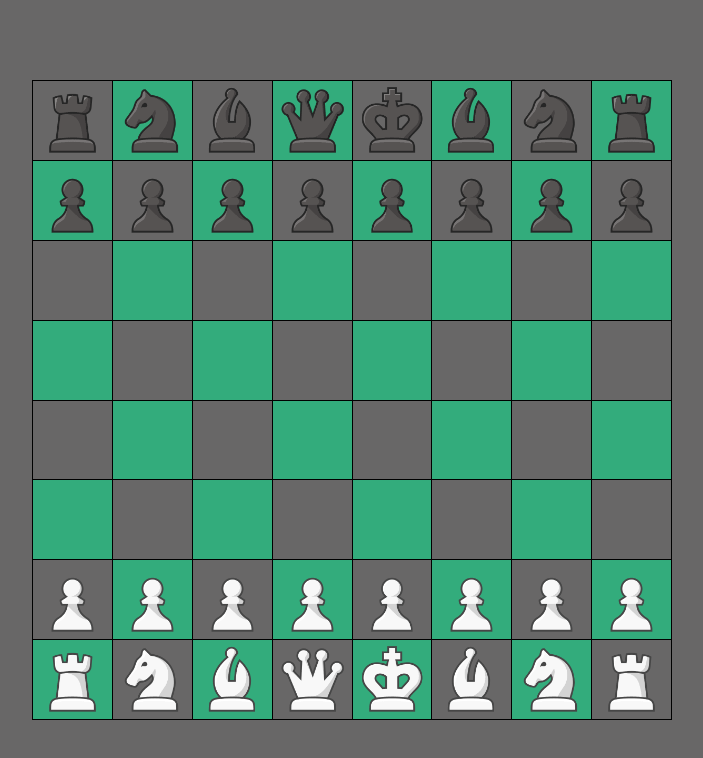
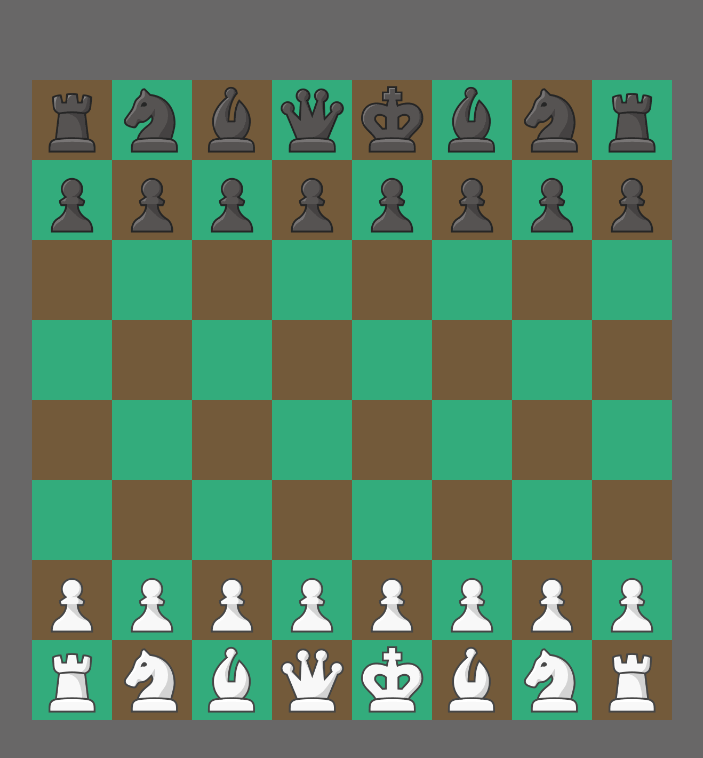
Before and after one commit to BabiPunSociu/covua, a Vue app: page / in a window 1280 px wide. Shown: the top 758 px of the page, without its empty margins (288-991 px from the left). Built offline with nearby package versions, Linux system fonts and the light colour scheme.

Commit message:
feat: Fix Drag and Drop; Fix chessman.js

```diff
--- a/src/App.vue
+++ b/src/App.vue
@@ -1,21 +1,36 @@
 <template>
   <div class="container">
     <table>
-      <tr v-for="(row, indexRow) in theStartMatrix" :key="row">
-        <td v-for="(cell, indexCol) in row" :key="cell">
+      <tr
+        v-for="(row, indexRow) in theStartMatrix"
+        :key="row"
+        :data-row="indexRow"
+      >
+        <!-- Thuộc tính v-draggable để chỉ thị thẻ <td> là một vùng THẢ -->
+        <!-- @dragover.prevent="handleDragOver" -->
+        <td
+          v-for="(cell, indexCol) in row"
+          :ref="'td' + indexRow.toString() + indexCol"
+          :key="cell"
+          :data-col="indexCol"
+          :class="{ 'cell-color-caro': (indexRow + indexCol) % 2 !== 0 }"
+          @dragenter="handleDragEnter($event, cell, indexRow, indexCol)"
+          @dragover.prevent="handleDragOver($event)"
+          @dragleave="handleDragLeave(indexRow, indexCol)"
+          @drop="handleDrop"
+        >
+          <!-- Thuộc tính draggable="true" để cho phép Drag -->
+          <!-- Hiển thị ảnh quân cờ bằng class -->
           <div
+            v-if="cell !== this.$enum.chessMan.empty"
+            :ref="'div' + indexRow.toString() + indexCol"
+            :data-chessman="cell"
             class="chess-man chess-man-neo"
-            :class="
-              ('cell-color',
-              { 'cell-color-caro': (indexRow + indexCol) % 2 !== 0 })
-            "
-          >
-            <!-- Hiển thị ảnh quân cờ -->
-            <div
-              class="chess-image"
-              :class="this.$resource.classChessMan[cell]"
-            ></div>
-          </div>
+            :class="this.$resource.classChessMan[cell]"
+            draggable="true"
+            @dragstart="handleDragStart"
+            @dragend="handleDragEnd"
+          ></div>
         </td>
       </tr>
     </table>
@@ -39,14 +54,191 @@ export default {
         [5, 4, 3, 2, 1, 3, 4, 5],
       ],
 
-      // Dữ liệu
-      droppedData: null,
+      /**
+       * Đối tượng chessMan Source đang thao tác
+       */
+      sourceChessMan: null,
+
+      /**
+       * Đối tượng chessMan Target - đây KHÔNG phải đối tượng chessman:
+       * { chessValue: Number, row: Number, col: Number, }
+       */
+      targetChessMan: null,
     };
   },
 
   mounted() {},
 
-  methods: {},
+  methods: {
+    /* ================== DRAG - DROP ================== */
+    /**
+     * Xử lý sự kiện khi BẮT ĐẦU Drag:
+     * - Lấy thông tin của đối tượng cần Drag
+     *
+     * @param {Event} event Event sự kiện
+     * @author: NVDung (13-03-2024)
+     */
+    handleDragStart(event) {
+      console.log("======================================");
+      console.log("handleDragStart");
+      event.dataTransfer.effectAllowed = "move";
+
+      // Lấy thông tin ChessMan Source
+      let dragData = {
+        // Giá trị quân cờ theo giá trị số
+        chessManValue: parseInt(event.target.dataset.chessman),
+        // Giá trị HÀNG trong ma trận
+        indexRow: parseInt(
+          event.target.parentElement.parentElement.dataset.row
+        ),
+        // Giá trị CỘT trong ma trận
+        indexCol: parseInt(event.target.parentElement.dataset.col),
+      };
+
+      // Tạo đối tượng chessMan Source  để xử lý thao tác
+      this.sourceChessMan = this.$createChessMan(
+        dragData.chessManValue,
+        dragData.indexRow,
+        dragData.indexCol
+      );
+      console.log("Chess Man Source: ");
+      console.table(this.sourceChessMan);
+
+      console.log("======================================");
+    },
+
+    /**
+     * Xử lý sự kiện khi con trỏ chuỗi di chuyển VÀO VÙNG THẢ.
+     * - Tô sáng VÙNG THẢ.
+     * - Nhận dữ liệu VÙNG THẢ -> Tạo đối tượng targetChessMan.
+     *
+     * @param {Event} event  Đối tượng Event
+     * @param {Number} chessValue Giá trị số của quân cờ.
+     * @param {Number} row Giá trị HÀNG trong ma trận.
+     * @param {Number} col Giá trị CỘT trong ma trận.
+     * @author: NVDung (13-03-2024)
+     */
+    handleDragEnter(event, chessValue, row, col) {
+      console.log("======================================");
+      console.log("handleDragEnter");
+
+      event.dataTransfer.dropEffect = "move";
+
+      try {
+        // Lấy ref thẻ td nguồn
+        let divRef =
+          "div" +
+          this.sourceChessMan.rowCurrent.toString() +
+          this.sourceChessMan.colCurrent;
+
+        // Lấy thẻ div.chess-man
+        let divElement = this.$refs[divRef][0];
+        // console.log(divElement);
+        event.dataTransfer.setDragImage(divElement, 0, 0);
+      } catch (error) {
+        console.error("Lỗi khi lấy thẻ div.chess-man");
+        console.error(error);
+      }
+
+      console.log("======================================");
+
+      // Xác định thẻ HTML VÙNG THẢ
+      let el = this.$refs["td" + row.toString() + col][0];
+
+      // Tô sáng
+      el.style.outline = "3px auto white";
+      // console.log(el);
+
+      // Tạo đối tượng targetChessMan
+      this.targetChessMan = {
+        chessValue: chessValue,
+        row: row,
+        col: col,
+      };
+
+      console.log("Target chess man: ");
+      console.table(this.targetChessMan);
+    },
+
+    /**
+     * Xử lý sự kiện khi con trỏ chuột di chuyển trên vùng thả => Bắt sự kiện liên tục ngay trên 1 vùng thả.
+     *
+     * @param {Event} event Đối tượng Event
+     * @author: NVDung (13-03-2024)
+     */
+    handleDragOver(event) {
+      event.preventDefault();
+      // console.log("======================================");
+      // console.log("handleDragOver");
+      event.preventDefault();
+    },
+
+    /**
+     * Xử lý sự kiện khi con trỏ chuỗi di chuyển RA khỏi VÙNG THẢ.
+     * - Tắt Tô sáng VÙNG THẢ.
+     *
+     * @param {Event} event Đối tượng Event
+     * @param {Number} row Giá trị HÀNG trong ma trận.
+     * @param {Number} col Giá trị CỘT trong ma trận.
+     * @author: NVDung (13-03-2024)
+     */
+    handleDragLeave(row, col) {
+      // console.log("======================================");
+      // console.log("handleDragLeave");
+
+      // Xác định thẻ HTML VÙNG THẢ
+      let el = this.$refs["td" + row.toString() + col][0];
+
+      // Tắt tô sáng
+      el.style.outline = "none";
+      // console.log(el);
+    },
+
+    /**
+     * Xử lý khi THẢ phần tử vào VÙNG THẢ <td>
+     * - Validate và cập nhật dữ liệu.
+     *
+     * @param {Event} event Event sự kiện
+     * @author: NVDung (13-03-2024)
+     */
+    handleDrop() {
+      console.log("======================================");
+      console.log("handleDrop");
+      this.sourceChessMan.moveTo(
+        this.targetChessMan.chessValue,
+        this.targetChessMan.row,
+        this.targetChessMan.col,
+        this.theStartMatrix
+      );
+    },
+
+    /**
+     * Xử lý sự kiện khi KẾT THÚC Drag.
+     * - Xóa tô sáng VÙNG THẢ Đích.
+     * - Clear dữ liệu.
+     *
+     * @author: NVDung (13-03-2024)
+     */
+    handleDragEnd() {
+      console.log("======================================");
+      console.log("handleDragEnd: Xóa tô sáng ô đích.");
+
+      // Xác định thẻ HTML đích từ đối tượng targetChessMan.
+      let el =
+        this.$refs[
+          "td" + this.targetChessMan.row.toString() + this.targetChessMan.col
+        ][0];
+
+      // console.log(el);
+      // Xóa tô sáng
+      el.style.outline = "none";
+
+      // Clear dữ liệu
+      this.sourceChessMan = null;
+      this.targetChessMan = null;
+    },
+    /* ================== End DRAG - DROP ================== */
+  },
 };
 </script>
 
@@ -65,21 +257,21 @@ export default {
     border-collapse: collapse;
 
     td {
-      border: 1px solid black;
+      background-color: rgb(115, 90, 58);
+
+      &.cell-color-caro {
+        background-color: #01ef9282; // rgb(114, 251, 162);
+      }
 
       .chess-man {
-        width: 100%;
+        user-select: none;
+
+        &:hover {
+          cursor: grab;
+        }
 
         &.chess-man-neo {
           height: 100%;
-        }
-
-        &.cell-color {
-          background-color: rgb(115, 90, 58);
-        }
-
-        &.cell-color-caro {
-          background-color: #01ef9282; // rgb(114, 251, 162);
         }
       }
     }
--- a/src/assets/css/chess-main.scss
+++ b/src/assets/css/chess-main.scss
@@ -32,14 +32,14 @@ $chessman-name: ("king", "queen", "bishop", "rook", "knight", "pawn");
 .chess-man-neo {
   /* ======================== Quân trắng ======================== */
   @each $name in $chessman-name {
-    .white-#{$name} {
+    &.white-#{$name} {
       @include chessman("neo", "w", $name);
     }
   }
 
   /* ======================== Quân đen ======================== */
   @each $name in $chessman-name {
-    .black-#{$name} {
+    &.black-#{$name} {
       @include chessman("neo", "b", $name);
     }
   }
@@ -49,14 +49,14 @@ $chessman-name: ("king", "queen", "bishop", "rook", "knight", "pawn");
 .chess-man-club {
   /* ======================== Quân trắng ======================== */
   @each $name in $chessman-name {
-    .white-#{$name} {
+    &.white-#{$name} {
       @include chessman("club", "w", $name);
     }
   }
 
   /* ======================== Quân đen ======================== */
   @each $name in $chessman-name {
-    .black-#{$name} {
+    &.black-#{$name} {
       @include chessman("club", "b", $name);
     }
   }
--- a/src/js/chessman/chessman-bishop.js
+++ b/src/js/chessman/chessman-bishop.js
@@ -14,12 +14,12 @@ class chessManBishop extends chessMan {
    *
    * @param {Number} chessManValue Giá trị số của quân cờ theo quy ước, từ 1 đến 12. Ví dụ: 1, 2, ..., 12
    * @param {Number} rowCurrent Vị trí hàng hiện tại của quân cờ theo ma trận. Ví dụ: 0, 1, ..., 7.
-   * @param {Number} colCurent Vị trí cột hiện tại của quân cờ theo ma trận. Ví dụ: 0, 1, ..., 7.
+   * @param {Number} colCurrent Vị trí cột hiện tại của quân cờ theo ma trận. Ví dụ: 0, 1, ..., 7.
    *
    * @author: NVDung (11-03-2024)
    */
-  constructor(chessManValue, rowCurrent, colCurent) {
-    super(chessManValue, rowCurrent, colCurent);
+  constructor(chessManValue, rowCurrent, colCurrent) {
+    super(chessManValue, rowCurrent, colCurrent);
   }
 
   // ===================================== Phương thức ===================================== //
@@ -42,7 +42,7 @@ class chessManBishop extends chessMan {
 
     // Di chuyển chéo, nghĩa là khoảng cách ngang & dọc bằng nhau
     if (
-      Math.abs(toColumn - this.colCurent) === Math.abs(toRow - this.rowCurrent)
+      Math.abs(toColumn - this.colCurrent) === Math.abs(toRow - this.rowCurrent)
     ) {
       let isBlockedPath = this.isBlockedPathDiagonal(
         toRow,
--- a/src/js/chessman/chessman-king.js
+++ b/src/js/chessman/chessman-king.js
@@ -14,12 +14,12 @@ class chessManKing extends chessMan {
    *
    * @param {Number} chessManValue Giá trị số của quân cờ theo quy ước, từ 1 đến 12. Ví dụ: 1, 2, ..., 12
    * @param {Number} rowCurrent Vị trí hàng hiện tại của quân cờ theo ma trận. Ví dụ: 0, 1, ..., 7.
-   * @param {Number} colCurent Vị trí cột hiện tại của quân cờ theo ma trận. Ví dụ: 0, 1, ..., 7.
+   * @param {Number} colCurrent Vị trí cột hiện tại của quân cờ theo ma trận. Ví dụ: 0, 1, ..., 7.
    *
    * @author: NVDung (19-02-2024)
    */
-  constructor(chessManValue, rowCurrent, colCurent) {
-    super(chessManValue, rowCurrent, colCurent);
+  constructor(chessManValue, rowCurrent, colCurrent) {
+    super(chessManValue, rowCurrent, colCurrent);
   }
 
   // ===================================== Phương thức ===================================== //
@@ -43,7 +43,7 @@ class chessManKing extends chessMan {
     // Kiểm tra di chuyển 1 ô theo mọi hướng
     if (
       Math.abs(toRow - this.rowCurrent) <= 1 &&
-      Math.abs(toColumn - this.colCurent) <= 1
+      Math.abs(toColumn - this.colCurrent) <= 1
     ) {
       return true;
     }
--- a/src/js/chessman/chessman-knight.js
+++ b/src/js/chessman/chessman-knight.js
@@ -14,12 +14,12 @@ class chessManKnight extends chessMan {
    *
    * @param {Number} chessManValue Giá trị số của quân cờ theo quy ước, từ 1 đến 12. Ví dụ: 1, 2, ..., 12
    * @param {Number} rowCurrent Vị trí hàng hiện tại của quân cờ theo ma trận. Ví dụ: 0, 1, ..., 7.
-   * @param {Number} colCurent Vị trí cột hiện tại của quân cờ theo ma trận. Ví dụ: 0, 1, ..., 7.
+   * @param {Number} colCurrent Vị trí cột hiện tại của quân cờ theo ma trận. Ví dụ: 0, 1, ..., 7.
    *
    * @author: NVDung (11-03-2024)
    */
-  constructor(chessManValue, rowCurrent, colCurent) {
-    super(chessManValue, rowCurrent, colCurent);
+  constructor(chessManValue, rowCurrent, colCurrent) {
+    super(chessManValue, rowCurrent, colCurrent);
   }
 
   // ===================================== Phương thức ===================================== //
@@ -43,9 +43,9 @@ class chessManKnight extends chessMan {
     // Kiểm tra di chuyển chéo chữ L
     if (
       (Math.abs(toRow - this.rowCurrent) === 1 &&
-        Math.abs(toColumn - this.colCurent) === 2) ||
+        Math.abs(toColumn - this.colCurrent) === 2) ||
       (Math.abs(toRow - this.rowCurrent) === 2 &&
-        Math.abs(toColumn - this.colCurent) === 1)
+        Math.abs(toColumn - this.colCurrent) === 1)
     ) {
       return true;
     }
--- a/src/js/chessman/chessman-pawn.js
+++ b/src/js/chessman/chessman-pawn.js
@@ -14,12 +14,12 @@ class chessManPawn extends chessMan {
    *
    * @param {Number} chessManValue Giá trị số của quân cờ theo quy ước, từ 1 đến 12. Ví dụ: 1, 2, ..., 12
    * @param {Number} rowCurrent Vị trí hàng hiện tại của quân cờ theo ma trận. Ví dụ: 0, 1, ..., 7.
-   * @param {Number} colCurent Vị trí cột hiện tại của quân cờ theo ma trận. Ví dụ: 0, 1, ..., 7.
+   * @param {Number} colCurrent Vị trí cột hiện tại của quân cờ theo ma trận. Ví dụ: 0, 1, ..., 7.
    *
    * @author: NVDung (11-03-2024)
    */
-  constructor(chessManValue, rowCurrent, colCurent) {
-    super(chessManValue, rowCurrent, colCurent);
+  constructor(chessManValue, rowCurrent, colCurrent) {
+    super(chessManValue, rowCurrent, colCurrent);
   }
 
   // ===================================== Phương thức ===================================== //
@@ -76,7 +76,7 @@ class chessManPawn extends chessMan {
       this.id === NVDEnum.chessMan.whitePawn &&
       toChessManValue >= NVDEnum.chessMan.blackKing &&
       this.rowCurrent - 1 === toRow &&
-      Math.abs(this.colCurent - toColumn) === 1
+      Math.abs(this.colCurrent - toColumn) === 1
     ) {
       return true;
     }
@@ -86,7 +86,7 @@ class chessManPawn extends chessMan {
       this.id === NVDEnum.chessMan.blackPawn &&
       0 < toChessManValue <= NVDEnum.chessMan.whitePawn &&
       this.rowCurrent + 1 === toRow &&
-      Math.abs(this.colCurent - toColumn) === 1
+      Math.abs(this.colCurrent - toColumn) === 1
     ) {
       return true;
     }
--- a/src/js/chessman/chessman-queen.js
+++ b/src/js/chessman/chessman-queen.js
@@ -14,12 +14,12 @@ class chessManQueen extends chessMan {
    *
    * @param {Number} chessManValue Giá trị số của quân cờ theo quy ước, từ 1 đến 12. Ví dụ: 1, 2, ..., 12
    * @param {Number} rowCurrent Vị trí hàng hiện tại của quân cờ theo ma trận. Ví dụ: 0, 1, ..., 7.
-   * @param {Number} colCurent Vị trí cột hiện tại của quân cờ theo ma trận. Ví dụ: 0, 1, ..., 7.
+   * @param {Number} colCurrent Vị trí cột hiện tại của quân cờ theo ma trận. Ví dụ: 0, 1, ..., 7.
    *
    * @author: NVDung (11-03-2024)
    */
-  constructor(chessManValue, rowCurrent, colCurent) {
-    super(chessManValue, rowCurrent, colCurent);
+  constructor(chessManValue, rowCurrent, colCurrent) {
+    super(chessManValue, rowCurrent, colCurrent);
   }
 
   // ===================================== Phương thức ===================================== //
@@ -45,7 +45,7 @@ class chessManQueen extends chessMan {
       // Di chuyển ngang
       toRow === this.rowCurrent ||
       // Di chuyển dọc
-      toColumn === this.colCurent
+      toColumn === this.colCurrent
     ) {
       // Kiểm tra quân cờ chặn đường
       let isBlockedPath = this.isBlockedPath(toRow, toColumn, boardStateMatrix);
@@ -54,7 +54,7 @@ class chessManQueen extends chessMan {
 
     // Di chuyển chéo, nghĩa là khoảng cách ngang & dọc bằng nhau
     if (
-      Math.abs(toColumn - this.colCurent) === Math.abs(toRow - this.rowCurrent)
+      Math.abs(toColumn - this.colCurrent) === Math.abs(toRow - this.rowCurrent)
     ) {
       // Kiểm tra quân cờ chặn đường
       let isBlockedPathDiagonal = this.isBlockedPathDiagonal(
--- a/src/js/chessman/chessman-rook.js
+++ b/src/js/chessman/chessman-rook.js
@@ -14,12 +14,12 @@ class chessManRook extends chessMan {
    *
    * @param {Number} chessManValue Giá trị số của quân cờ theo quy ước, từ 1 đến 12. Ví dụ: 1, 2, ..., 12
    * @param {Number} rowCurrent Vị trí hàng hiện tại của quân cờ theo ma trận. Ví dụ: 0, 1, ..., 7.
-   * @param {Number} colCurent Vị trí cột hiện tại của quân cờ theo ma trận. Ví dụ: 0, 1, ..., 7.
+   * @param {Number} colCurrent Vị trí cột hiện tại của quân cờ theo ma trận. Ví dụ: 0, 1, ..., 7.
    *
    * @author: NVDung (11-03-2024)
    */
-  constructor(chessManValue, rowCurrent, colCurent) {
-    super(chessManValue, rowCurrent, colCurent);
+  constructor(chessManValue, rowCurrent, colCurrent) {
+    super(chessManValue, rowCurrent, colCurrent);
   }
 
   // ===================================== Phương thức ===================================== //
@@ -45,7 +45,7 @@ class chessManRook extends chessMan {
       // Di chuyển ngang
       toRow === this.rowCurrent ||
       // Di chuyển dọc
-      toColumn === this.colCurent
+      toColumn === this.colCurrent
     ) {
       // Kiểm tra quân cờ cản đường
       let isBlockedPath = this.isBlockedPath(toRow, toColumn, boardStateMatrix);
--- a/src/js/chessman/chessman.js
+++ b/src/js/chessman/chessman.js
@@ -15,10 +15,10 @@ class chessMan {
    *
    * @param {Number} chessManValue Giá trị số của quân cờ theo quy ước, từ 1 đến 12. Ví dụ: 1, 2, ..., 12
    * @param {Number} rowCurrent Vị trí hàng hiện tại của quân cờ theo ma trận. Ví dụ: 0, 1, ..., 7.
-   * @param {Number} colCurent Vị trí cột hiện tại của quân cờ theo ma trận. Ví dụ: 0, 1, ..., 7.
+   * @param {Number} colCurrent Vị trí cột hiện tại của quân cờ theo ma trận. Ví dụ: 0, 1, ..., 7.
    * @author: NVDung (19-02-2024)
    */
-  constructor(chessManValue, rowCurrent, colCurent) {
+  constructor(chessManValue, rowCurrent, colCurrent) {
     /**
      * Giá trị số của quân cờ theo quy ước, từ 1 đến 12.
      */
@@ -37,7 +37,7 @@ class chessMan {
     /**
      * Vị trí cột hiện tại của quân cờ theo ma trận.
      */
-    this.colCurent = colCurent;
+    this.colCurrent = colCurrent;
   }
 
   // ===================================== Phương thức ===================================== //
@@ -93,7 +93,7 @@ class chessMan {
    */
   updateMatrix(boardStateMatrix, toRow, toColumn) {
     // Vị trí cũ => trống
-    boardStateMatrix[this.rowCurrent][this.colCurent] = NVDEnum.chessMan.empty;
+    boardStateMatrix[this.rowCurrent][this.colCurrent] = NVDEnum.chessMan.empty;
     // vị trí mới => quân cờ
     boardStateMatrix[toRow][toColumn] = this.id;
   }
@@ -109,24 +109,24 @@ class chessMan {
    */
   isBlockedPath(toRow, toColumn, boardStateMatrix) {
     // Di chuyển NGANG
-    if (toRow === this.colCurent) {
-      let col = this.colCurent;
+    if (toRow === this.colCurrent) {
+      let col = this.colCurrent;
       while (col !== toColumn) {
         // Kiểm tra có quân cờ khác cản đường ?
         if (boardStateMatrix[this.rowCurrent][col] !== NVDEnum.chessMan.empty) {
           return true;
         }
         // Cập nhật vị trí col
-        col += this.colCurent < toColumn ? 1 : -1;
+        col += this.colCurrent < toColumn ? 1 : -1;
       }
     }
 
     // Di chuyển DỌC
-    else if (toColumn === this.colCurent) {
+    else if (toColumn === this.colCurrent) {
       let row = this.rowCurrent;
       while (row !== toRow) {
         // Kiểm tra có quân cờ khác cần đường ?
-        if (boardStateMatrix[row][this.colCurent] !== NVDEnum.chessMan.empty) {
+        if (boardStateMatrix[row][this.colCurrent] !== NVDEnum.chessMan.empty) {
           return true;
         }
         // Cập nhật vị trí row
@@ -148,7 +148,7 @@ class chessMan {
    */
   isBlockedPathDiagonal(toRow, toColumn, boardStateMatrix) {
     let row = this.rowCurrent;
-    let col = this.colCurent;
+    let col = this.colCurrent;
     while (row !== toRow && col !== toColumn) {
       // Kiểm tra có quân cờ khác cần đường ?
       if (boardStateMatrix[row][col] !== NVDEnum.chessMan.empty) {
@@ -156,7 +156,7 @@ class chessMan {
       }
       // Cập nhật vị trí row
       row += this.rowCurrent < toRow ? 1 : -1;
-      col += this.colCurent < toColumn ? 1 : -1;
+      col += this.colCurrent < toColumn ? 1 : -1;
     }
     return false;
   }
@@ -286,10 +286,11 @@ class chessMan {
   isCanMove(toRow, toColumn, boardStateMatrix) {
     // Đảm bảo di chuyển khỏi vị trí hiện tại
     if (
-      !(Math.abs(toRow - this.rowCurrent) + Math.abs(toColumn - this.colCurent))
+      Math.abs(toRow - this.rowCurrent) + Math.abs(toColumn - this.colCurrent)
     ) {
-      return false;
+      return true; // Đã di chuyển khỏi vị trí ban đầu.
     }
+    return false; // Không di chuyển khỏi vị trí ban đầu.
   }
 
   /**
--- a/src/js/chessman/createChessMan.js
+++ b/src/js/chessman/createChessMan.js
@@ -12,32 +12,32 @@ import chessManPawn from "./chessman-pawn.js";
  *
  * @param {Number} chessManValue Giá trị số của quân cờ theo quy ước, từ 1 đến 12. Ví dụ: 1, 2, ..., 12
  * @param {Number} rowCurrent Vị trí hàng hiện tại của quân cờ theo ma trận. Ví dụ: 0, 1, ..., 7.
- * @param {Number} colCurent Vị trí cột hiện tại của quân cờ theo ma trận. Ví dụ: 0, 1, ..., 7.
+ * @param {Number} colCurrent Vị trí cột hiện tại của quân cờ theo ma trận. Ví dụ: 0, 1, ..., 7.
  * @returns {Object} Đối tượng quân cờ cần tạo.
  *
  * @author: NVDung (10-03-2024)
  */
-function createChessMan(chessManValue, rowCurrent, colCurent) {
+function createChessMan(chessManValue, rowCurrent, colCurrent) {
   try {
     switch (chessManValue) {
       case NVDEnum.chessMan.whiteKing:
       case NVDEnum.chessMan.blackKing:
-        return new chessManKing(chessManValue, rowCurrent, colCurent);
+        return new chessManKing(chessManValue, rowCurrent, colCurrent);
       case NVDEnum.chessMan.whiteQueen:
       case NVDEnum.chessMan.blackQueen:
-        return new chessManQueen(chessManValue, rowCurrent, colCurent);
+        return new chessManQueen(chessManValue, rowCurrent, colCurrent);
       case NVDEnum.chessMan.whiteBishop:
       case NVDEnum.chessMan.blackBishop:
-        return new chessManBishop(chessManValue, rowCurrent, colCurent);
+        return new chessManBishop(chessManValue, rowCurrent, colCurrent);
       case NVDEnum.chessMan.whiteKnight:
       case NVDEnum.chessMan.blackKnight:
-        return new chessManKnight(chessManValue, rowCurrent, colCurent);
+        return new chessManKnight(chessManValue, rowCurrent, colCurrent);
       case NVDEnum.chessMan.whiteRook:
       case NVDEnum.chessMan.blackRook:
-        return new chessManRook(chessManValue, rowCurrent, colCurent);
+        return new chessManRook(chessManValue, rowCurrent, colCurrent);
       case NVDEnum.chessMan.whitePawn:
       case NVDEnum.chessMan.blackPawn:
-        return new chessManPawn(chessManValue, rowCurrent, colCurent);
+        return new chessManPawn(chessManValue, rowCurrent, colCurrent);
 
       default:
         throw new Error("Invalid number");
--- a/src/main.js
+++ b/src/main.js
@@ -10,15 +10,16 @@ import router from "./router";
 import NVDEnum from "./js/enum.js";
 import NVDResource from "./js/resource.js";
 import playSoundEffect from "./js/cloudinary/soundEffect.js";
-
+import createChessMan from "./js/chessman/createChessMan.js";
 const app = createApp(App);
 
 // Tạo biến globals
 app.config.globalProperties.$enum = NVDEnum;
 app.config.globalProperties.$resource = NVDResource;
 app.config.globalProperties.$playSoundEffect = playSoundEffect;
+app.config.globalProperties.$createChessMan = createChessMan;
 
-// app.use(createPinia());
+app.use(createPinia());
 // app.use(router);
 
 app.mount("#app");
```
